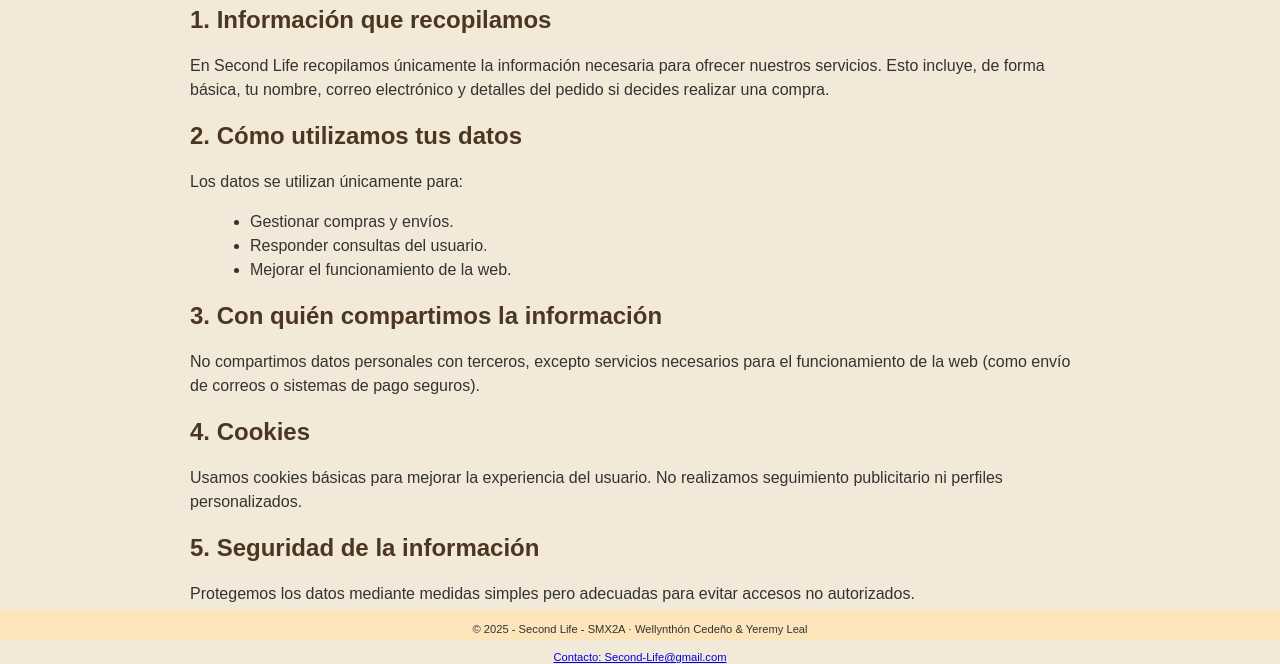
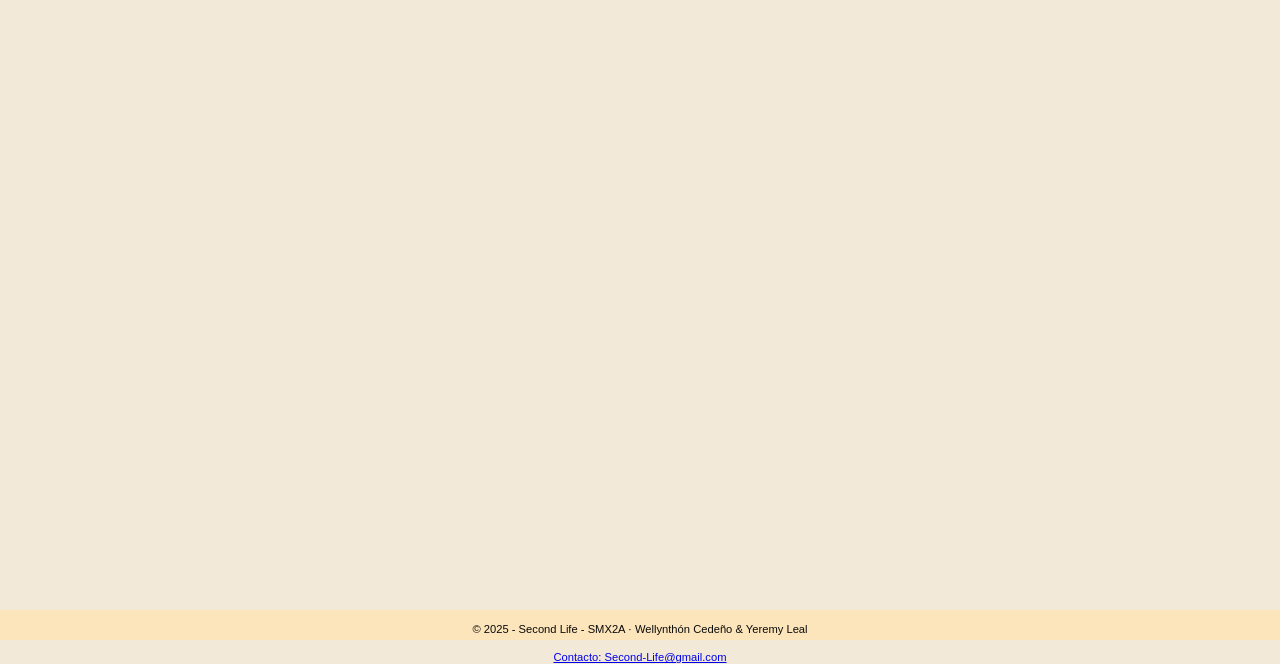
Before and after one commit to 2526wellynthoncedeno/Proyecto-Tranversal, a plain HTML site: page politica.html in a window 1280 px wide. Shown: the part 160-824 px from the top of the page. After the commit the page ends 800 px from the top, so only its background shows below. Drawn offline with Linux system fonts and the light colour scheme.

Commit message:
Revert "politica"
This reverts commit 19db91e1ab6af94691d3171a050831942eb9efe8.

```diff
--- a/hojas_de_estilo_CSS/politica.css
+++ /dev/null
@@ -1,11 +0,0 @@
-main {
-    max-width: 900px;
-    margin: 30px auto;
-    padding: 0 15px;
-}
-
-h1 { text-align: center; color: #6b8d4d; }
-
-h2 { margin-top: 20px; color: #4b3621; }
-
-p, li { color: #333; line-height: 1.5; }
--- a/politica.html
+++ b/politica.html
@@ -6,7 +6,7 @@
     <meta charset="UTF-8">
     <title>Second Life</title>
     <link rel="stylesheet" href="hojas_de_estilo_CSS/estilogenerales.css">
-    <link rel="stylesheet" href="hojas_de_estilo_CSS/politica.css">
+    <link rel="stylesheet" href="hojas_de_estilo_CSS/faq.css">
 </head>
 
 <body>
@@ -23,37 +23,7 @@
         </nav>
     </header>
     <main>
-        <h1>Política de Privacidad</h1>
 
-        <section>
-            <h2>1. Información que recopilamos</h2>
-            <p>En Second Life recopilamos únicamente la información necesaria para ofrecer nuestros servicios. Esto incluye, de forma básica, tu nombre, correo electrónico y detalles del pedido si decides realizar una compra.</p>
-        </section>
-
-        <section>
-            <h2>2. Cómo utilizamos tus datos</h2>
-            <p>Los datos se utilizan únicamente para:</p>
-            <ul>
-                <li>Gestionar compras y envíos.</li>
-                <li>Responder consultas del usuario.</li>
-                <li>Mejorar el funcionamiento de la web.</li>
-            </ul>
-        </section>
-
-        <section>
-            <h2>3. Con quién compartimos la información</h2>
-            <p>No compartimos datos personales con terceros, excepto servicios necesarios para el funcionamiento de la web (como envío de correos o sistemas de pago seguros).</p>
-        </section>
-
-        <section>
-            <h2>4. Cookies</h2>
-            <p>Usamos cookies básicas para mejorar la experiencia del usuario. No realizamos seguimiento publicitario ni perfiles personalizados.</p>
-        </section>
-
-        <section>
-            <h2>5. Seguridad de la información</h2>
-            <p>Protegemos los datos mediante medidas simples pero adecuadas para evitar accesos no autorizados.</p>
-        </section>
     </main>
     <footer class="footer">
         <p>&copy; 2025 - Second Life - SMX2A · Wellynthón Cedeño & Yeremy Leal</p>
```
Also changed, not shown: hojas_de_estilo_CSS/faq.css (added).
